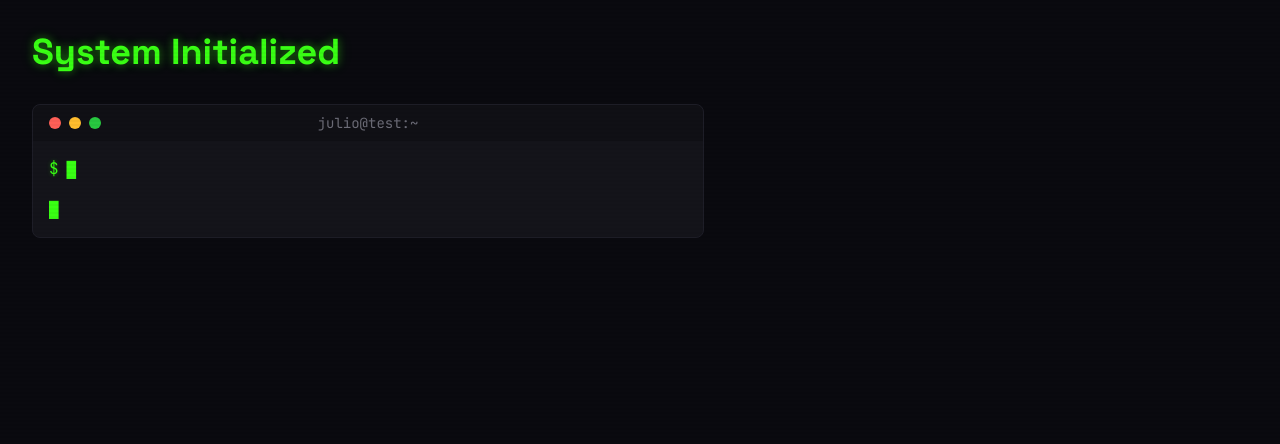
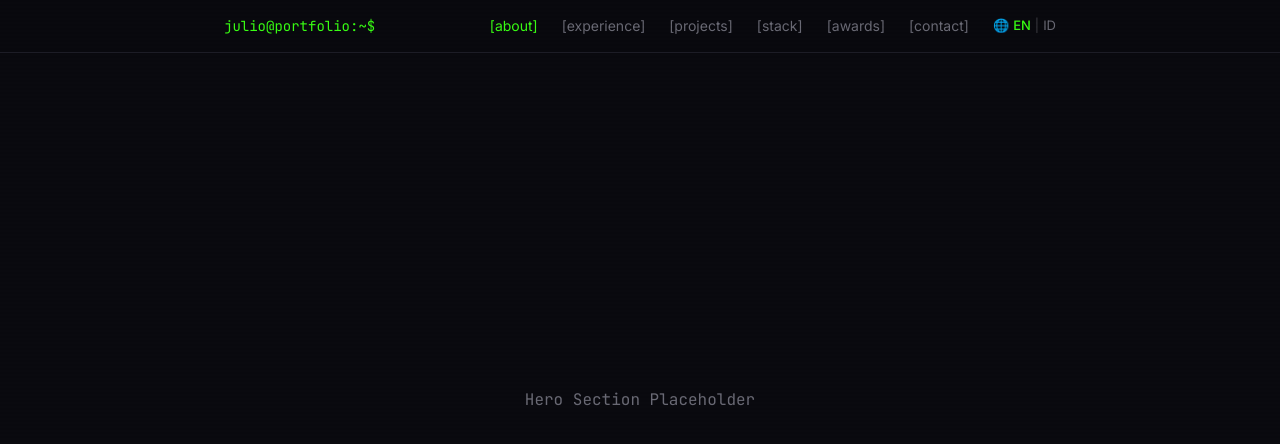
Before and after one commit to josptrra/portfolio, a React (Vite) app: page / in a window 1280 px wide. Shown: the top 444 px of the page. Built offline with nearby package versions, Linux system fonts and the light colour scheme.

Commit message:
feat: initialize portfolio structure with homepage, project details, and responsive navigation layout

```diff
--- a/src/App.tsx
+++ b/src/App.tsx
@@ -1,20 +1,25 @@
-import { TerminalWindow } from './components/layout/TerminalWindow';
-import { TypeWriter } from './components/ui/TypeWriter';
-import { CommandLine } from './components/ui/CommandLine';
+import { BrowserRouter, Routes, Route } from 'react-router-dom';
+import { lazy, Suspense } from 'react';
+import { LanguageProvider } from './context/LanguageContext';
+import Home from './pages/Home';
+
+const ProjectDetail = lazy(() => import('./pages/ProjectDetail'));
 
 function App() {
   return (
-    <div className="p-8">
-      <h1 className="text-glow text-accent font-display text-4xl mb-8">System Initialized</h1>
-
-      <TerminalWindow title="julio@test:~" className="max-w-2xl">
-        <CommandLine command="echo 'Phase 3 Verification'" typed={true} delay={500} />
-        <div className="mt-4 text-muted">
-          <TypeWriter text="All core UI components and hooks loaded successfully..." delay={1500} />
-        </div>
-      </TerminalWindow>
-    </div>
-  )
+    <LanguageProvider>
+      <BrowserRouter>
+        <Routes>
+          <Route path="/" element={<Home />} />
+          <Route path="/project/:slug" element={
+            <Suspense fallback={<div className="loading">Loading...</div>}>
+              <ProjectDetail />
+            </Suspense>
+          } />
+        </Routes>
+      </BrowserRouter>
+    </LanguageProvider>
+  );
 }
 
-export default App
+export default App;
--- /dev/null
+++ b/src/components/layout/Footer.tsx
@@ -0,0 +1,9 @@
+export function Footer() {
+  return (
+    <footer className="border-t border-border py-8 text-center text-muted font-sans text-[13px] mt-16">
+      <div className="max-w-4xl mx-auto px-8">
+        © {new Date().getFullYear()} julio.sh — Built with React + Vite. No templates were harmed.
+      </div>
+    </footer>
+  );
+}
--- /dev/null
+++ b/src/components/layout/Navbar.tsx
@@ -0,0 +1,105 @@
+import { useState, useEffect } from 'react';
+import { LanguageToggle } from '../ui/LanguageToggle';
+
+const navItems = [
+  { id: 'about', label: 'about' },
+  { id: 'experience', label: 'experience' },
+  { id: 'projects', label: 'projects' },
+  { id: 'stack', label: 'stack' },
+  { id: 'awards', label: 'awards' },
+  { id: 'contact', label: 'contact' },
+];
+
+export function Navbar() {
+  const [activeSection, setActiveSection] = useState<string>('');
+  const [isMobileMenuOpen, setIsMobileMenuOpen] = useState(false);
+
+  useEffect(() => {
+    const observer = new IntersectionObserver(
+      (entries) => {
+        entries.forEach((entry) => {
+          if (entry.isIntersecting) {
+            setActiveSection(entry.target.id);
+          }
+        });
+      },
+      { rootMargin: '-50% 0px -50% 0px' }
+    );
+
+    navItems.forEach(({ id }) => {
+      const element = document.getElementById(id);
+      if (element) {
+        observer.observe(element);
+      }
+    });
+
+    return () => observer.disconnect();
+  }, []);
+
+  const scrollToSection = (id: string) => {
+    const element = document.getElementById(id);
+    if (element) {
+      element.scrollIntoView({ behavior: 'smooth' });
+      setIsMobileMenuOpen(false);
+    }
+  };
+
+  return (
+    <>
+      <nav className="fixed top-0 left-0 w-full z-50 bg-background/85 backdrop-blur-md border-b border-border">
+        <div className="max-w-4xl mx-auto px-8 py-4 flex items-center justify-between">
+          <a href="#" className="font-mono text-accent text-sm no-underline" onClick={(e) => { e.preventDefault(); window.scrollTo({ top: 0, behavior: 'smooth' }) }}>
+            julio@portfolio:~$
+          </a>
+
+          {/* Desktop Nav */}
+          <div className="hidden md:flex items-center gap-6">
+            {navItems.map((item) => (
+              <a
+                key={item.id}
+                href={`#${item.id}`}
+                className={`font-sans text-sm no-underline transition-colors duration-200 hover:text-text ${activeSection === item.id ? 'text-accent' : 'text-muted'}`}
+                onClick={(e) => {
+                  e.preventDefault();
+                  scrollToSection(item.id);
+                }}
+              >
+                [{item.label}]
+              </a>
+            ))}
+            <LanguageToggle />
+          </div>
+
+          {/* Mobile Menu Button */}
+          <button
+            className="block md:hidden bg-transparent border-none text-text text-2xl cursor-pointer p-0"
+            onClick={() => setIsMobileMenuOpen(!isMobileMenuOpen)}
+            aria-label="Toggle menu"
+          >
+            {isMobileMenuOpen ? '✕' : '☰'}
+          </button>
+        </div>
+      </nav>
+
+      {/* Mobile Nav Overlay */}
+      <div className={`fixed top-0 left-0 w-full h-screen bg-background/95 z-40 flex flex-col justify-center items-center transition-transform duration-300 ease-in-out ${isMobileMenuOpen ? 'translate-y-0' : '-translate-y-full'}`}>
+        <div className="flex flex-col items-center gap-8 mb-16">
+          {navItems.map((item) => (
+            <a
+              key={item.id}
+              href={`#${item.id}`}
+              className={`font-mono text-xl no-underline ${activeSection === item.id ? 'text-accent' : 'text-text'}`}
+              onClick={(e) => {
+                e.preventDefault();
+                scrollToSection(item.id);
+              }}
+            >
+              [{item.label}]
+            </a>
+          ))}
+          <LanguageToggle />
+        </div>
+      </div>
+    </>
+  );
+}
--- /dev/null
+++ b/src/components/ui/LanguageToggle.tsx
@@ -0,0 +1,26 @@
+import { useLanguage } from '../../hooks/useLanguage';
+
+export function LanguageToggle() {
+  const { lang, setLang } = useLanguage();
+
+  return (
+    <div className="inline-flex items-center gap-1 font-sans text-[13px] text-muted">
+      <span>🌐</span>
+      <button
+        className={`bg-transparent border-none cursor-pointer p-0 transition-colors duration-200 hover:text-text ${lang === 'en' ? 'text-accent font-medium' : 'text-muted'}`}
+        onClick={() => setLang('en')}
+        aria-label="Switch to English"
+      >
+        EN
+      </button>
+      <span className="select-none opacity-50">|</span>
+      <button
+        className={`bg-transparent border-none cursor-pointer p-0 transition-colors duration-200 hover:text-text ${lang === 'id' ? 'text-accent font-medium' : 'text-muted'}`}
+        onClick={() => setLang('id')}
+        aria-label="Switch to Indonesian"
+      >
+        ID
+      </button>
+    </div>
+  );
+}
--- /dev/null
+++ b/src/pages/Home.tsx
@@ -0,0 +1,18 @@
+import { Navbar } from '../components/layout/Navbar';
+import { Footer } from '../components/layout/Footer';
+
+export default function Home() {
+  return (
+    <main>
+      <Navbar />
+      <div id="hero" className="min-h-screen flex items-center justify-center text-muted border-b border-border">Hero Section Placeholder</div>
+      <div id="about" className="min-h-screen flex items-center justify-center text-muted border-b border-border">About Section Placeholder</div>
+      <div id="experience" className="min-h-screen flex items-center justify-center text-muted border-b border-border">Experience Section Placeholder</div>
+      <div id="projects" className="min-h-screen flex items-center justify-center text-muted border-b border-border">Projects Section Placeholder</div>
+      <div id="stack" className="min-h-screen flex items-center justify-center text-muted border-b border-border">Tech Stack Section Placeholder</div>
+      <div id="awards" className="min-h-screen flex items-center justify-center text-muted border-b border-border">Awards Section Placeholder</div>
+      <div id="contact" className="min-h-screen flex items-center justify-center text-muted">Contact Section Placeholder</div>
+      <Footer />
+    </main>
+  );
+}
--- /dev/null
+++ b/src/pages/ProjectDetail.tsx
@@ -0,0 +1,13 @@
+import { useParams, Link } from 'react-router-dom';
+
+export default function ProjectDetail() {
+  const { slug } = useParams();
+
+  return (
+    <div className="p-8">
+      <Link to="/" className="text-muted hover:text-accent mb-8 inline-block">← Back to Home</Link>
+      <h1 className="text-2xl text-glow text-accent mb-4">Project: {slug}</h1>
+      <p className="text-muted">This is a placeholder for the project detail page.</p>
+    </div>
+  );
+}
```
Also changed, not shown: 1 other file (tests, documents, lock files or other folders).
